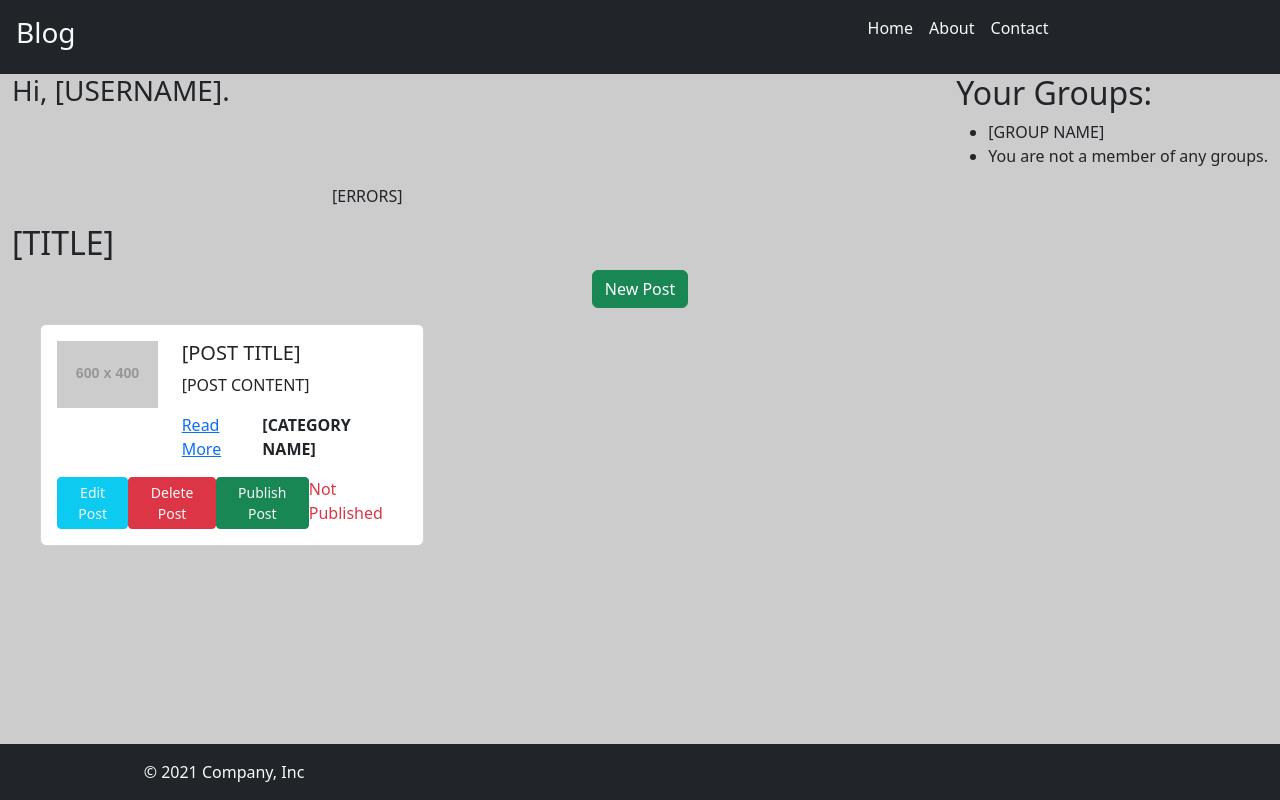
After one commit to Niranjan683/django_blog_project, a Django app: page /dashboard in a window 1280 px wide. The commit adds this page. Run offline with Django 5.2, Linux system fonts and the light colour scheme; grey boxes labelled with a size stand in for pictures from a placeholder-image service; some libraries are stand-ins or nearby versions.

Commit message:
login - view,form,handling process adn creating dashboard after login

```diff
--- /dev/null
+++ b/myapp/blog/templates/dashboard.html
@@ -0,0 +1,87 @@
+<!DOCTYPE html>
+<html lang="en">
+<head>
+    <meta charset="UTF-8">
+    <meta name="viewport" content="width=device-width, initial-scale=1.0">
+    <title>Document</title>
+    <link href="https://cdn.jsdelivr.net/npm/bootstrap@5.3.3/dist/css/bootstrap.min.css" rel="stylesheet" integrity="sha384-QWTKZyjpPEjISv5WaRU9OFeRpok6YctnYmDr5pNlyT2bRjXh0JMhjY6hW+ALEwIH" crossorigin="anonymous">
+    <link rel="stylesheet" href="./style.css">
+</head>
+<body >
+    <header class="p-3 bg-dark text-white">
+        <div class="row">
+            <div class="col">
+               <a class="text-decoration-none text-light" href="./index.html"><h3>Blog</h3></a>
+            </div>
+            <div class="col">
+                <div class="d-flex justify-content-center gap-3">
+                    <a class="text-light text-decoration-none" href="">Home</a>
+                    <a class="text-light text-decoration-none" href="">About</a>
+                    <a class="text-light text-decoration-none" href="">Contact</a>
+                </div>
+            </div>
+        </div>
+    </header>
+    <div class="container-fluid ">
+        <div class="row">
+          <div class="col-6">
+              <h3> Hi, [USERNAME].</h3>
+          </div>
+          <div class="col d-flex justify-content-end">
+              <div>
+                  <h2>Your Groups:</h2>
+                  <ul>
+                      <li>[GROUP NAME]</li>
+                      <li>You are not a member of any groups.</li>
+                  </ul>
+              </div>
+          </div>
+        </div>
+        <div class="row d-flex justify-content-center">
+          <div class="col-6">
+              [ERRORS]
+          </div>
+        </div>
+        <div class="row">
+          <h2 class="mt-3">[TITLE]</h2>
+          <div class="d-flex justify-content-center">
+              <a href="/newpost" class="btn btn-success">New Post</a>
+          </div>
+        </div>
+        <div class="row m-3">
+            <div class="col-4 mb-4">
+                <div class="card">
+                    <div class="card-body">
+                        <div class="row">
+                            <div class="col-md-4">
+                                <img style="height:300; width:300;" src="https://placehold.co/600x400" class="img-fluid" alt="...">
+                            </div>
+                            <div class="col-md-8">
+                                <h5 class="card-title">[POST TITLE]</h5>
+                                <p class="card-text">[POST CONTENT]</p>
+                                <div class="d-flex justify-content-between">
+                                    <a href="[POST DETAIL URL]">Read More</a>
+                                    <a class="text-decoration-none text-dark fw-bold" href="#">[CATEGORY NAME]</a>
+                                </div>
+                            </div>
+                        </div>
+                        <div class="d-flex justify-content-between mt-3">
+                          <a class="btn btn-info btn-sm text-light" href="[EDIT POST URL]">Edit Post</a>
+                          <a class="btn btn-danger btn-sm text-light" href="[DELETE POST URL]">Delete Post</a>
+                          <a class="btn btn-success btn-sm text-light" href="[PUBLISH POST URL]">Publish Post</a>
+                          <label class="text-danger">Not Published</label>
+                        </div>
+                    </div>
+                </div>
+            </div>
+
+        </div>
+      </div>
+
+    <footer class="bg-dark text-light p-3 fixed-bottom">
+        <div class="col-4 d-flex justify-content-center align-items-center">
+          <span class="text-light">© 2021 Company, Inc</span>
+        </div>
+    </footer>
+    <script src="https://cdn.jsdelivr.net/npm/bootstrap@5.3.3/dist/js/bootstrap.bundle.min.js" integrity="sha384-YvpcrYf0tY3lHB60NNkmXc5s9fDVZLESaAA55NDzOxhy9GkcIdslK1eN7N6jIeHz" crossorigin="anonymous"></script>
+</body>
--- a/myapp/blog/urls.py
+++ b/myapp/blog/urls.py
@@ -11,5 +11,7 @@ urlpatterns=[
     path('contact',views.contact, name= 'contact'),
     path('about',views.about, name= 'about'),
     path('register',views.register, name= 'register'),
+    path('login',views.login, name = 'login'),
+    path('dashboard',views.dashboard,name='dashboard'),
 
 ]
--- a/myapp/blog/views.py
+++ b/myapp/blog/views.py
@@ -4,7 +4,10 @@ from django.urls import reverse
 import logging
 from .models import Post,AboutUs
 from django.core.paginator import Paginator
-from .forms import ContactForm, RegisterForm
+from .forms import ContactForm, LoginForm, RegisterForm
+from django.contrib import messages
+from django.contrib.auth import authenticate,login as auth_login
+
 # Create your views here.
 # static demo data
 #posts=[
@@ -92,6 +95,25 @@ def register(request):
             user =  form.save(commit=False)  ## creates the user data
             user.set_password(form.cleaned_data['password']) # this line of code is used for password HASHING
             user.save()
+            messages.success(request,'Reigistration Successful, Now you can login')
 
-            print("registration succesful")
+
     return render(request, 'register.html', {'form':form})
+
+
+def login(request):
+    form = LoginForm()
+    if request.method == 'POST':
+        form = LoginForm(request.POST)
+        if form.is_valid():
+            username = form.cleaned_data['username']
+            password = form.cleaned_data['password']
+            user = authenticate(username=username,password=password)
+            if user is not None:
+                auth_login(request,user)
+                return redirect('/dashboard')
+    return render (request,'login.html',{'form':form})
+
+
+def dashboard(request):
+    return render (request,'dashboard.html')
```
Also changed, not shown: myapp/blog/forms.py (+14 -1 lines), myapp/blog/templates/login.html (added, +65 -0 lines), myapp/blog/templates/register.html (+11 -2 lines).
